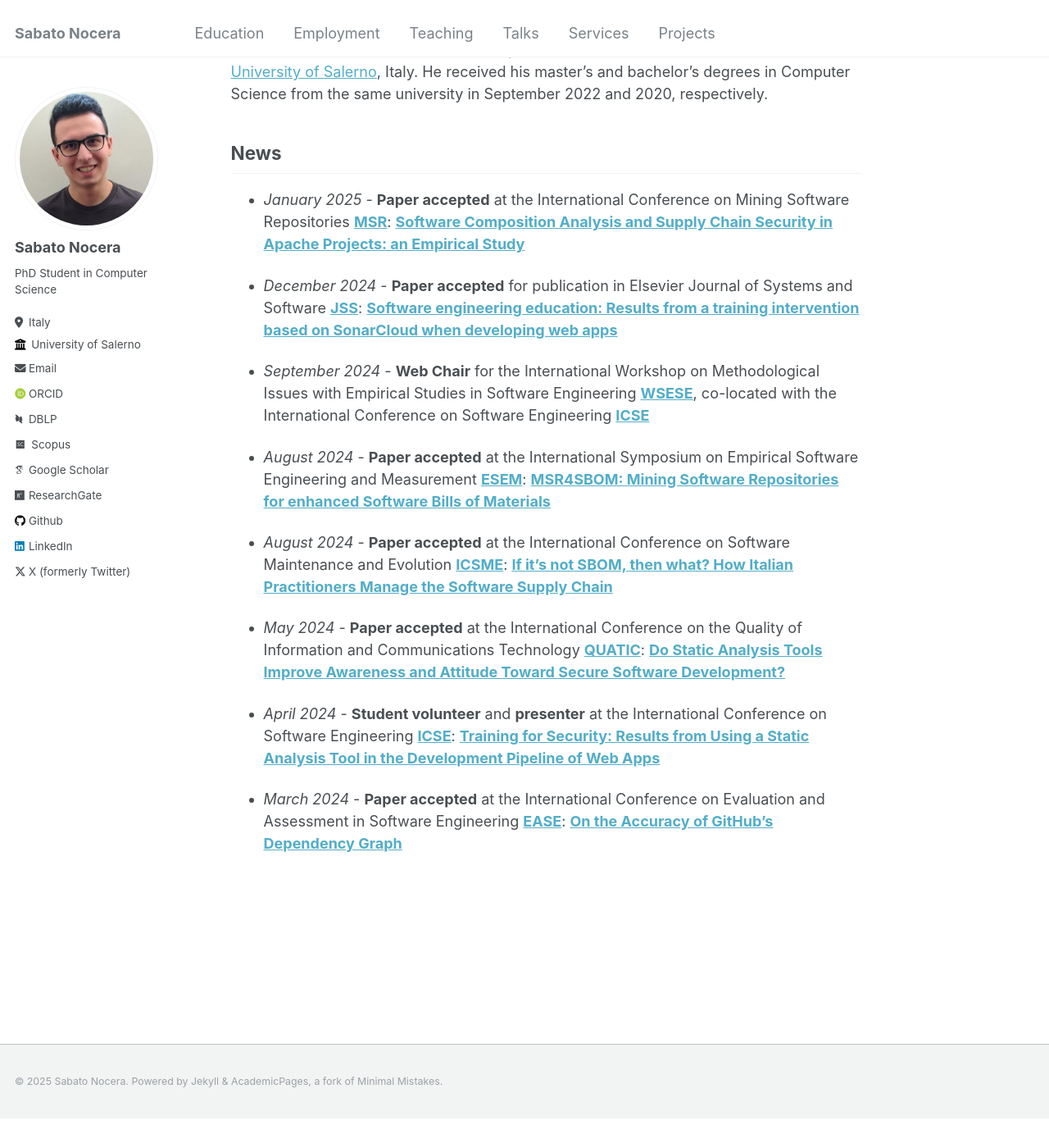
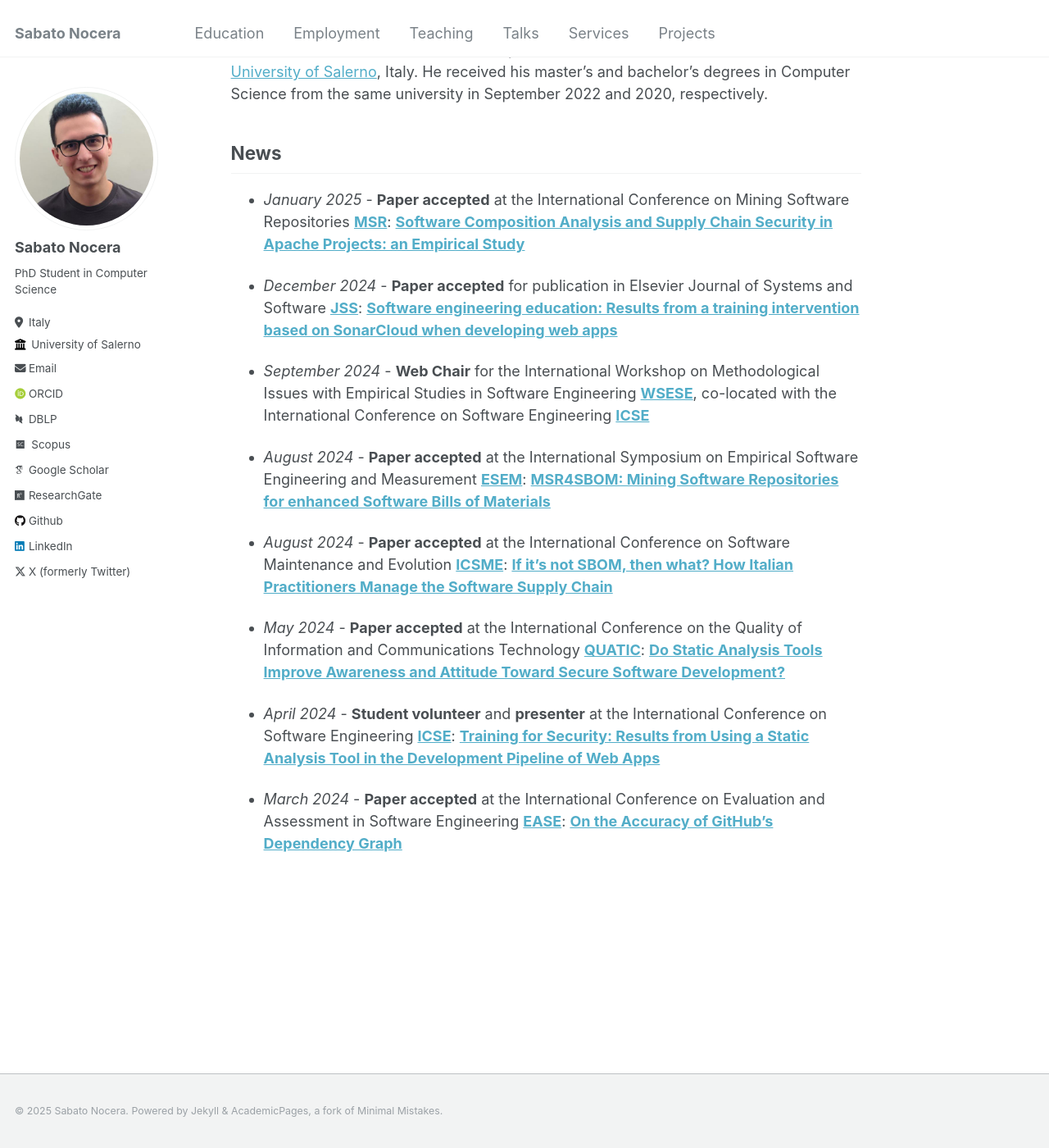
Before and after one commit to sabato-nocera/sabato-nocera.github.io, a Jekyll site: the page built from _pages/about.md, in a window 1280 px wide and 1400 px high, scrolled down 101 px. Shown: the whole window at 82% size. Built offline with Jekyll 4.4.1, drawn with Linux system fonts in a browser that asks for light colours; some web fonts are replaced; before the commit the page ends 1465 px from its top, so only the background shows below that.

Commit message:
Update _footer.scss

```diff
--- a/_sass/_footer.scss
+++ b/_sass/_footer.scss
@@ -14,7 +14,7 @@
   bottom: 0em;
   height: auto;
   /* sticky footer fix end */
-  margin-top: 1em;
+  margin-top: 3em;
   color: mix(#fff, $gray, 25%);
   -webkit-animation: intro 0.3s both;
           animation: intro 0.3s both;
@@ -67,8 +67,8 @@
 
   li {
     display: inline-block;
-    padding-top: 5px;
-    padding-bottom: 5px;
+    padding-top: 1px;
+    padding-bottom: 1px;
     font-family: $sans-serif-narrow;
     font-size: $type-size-6;
     text-transform: uppercase;
```
